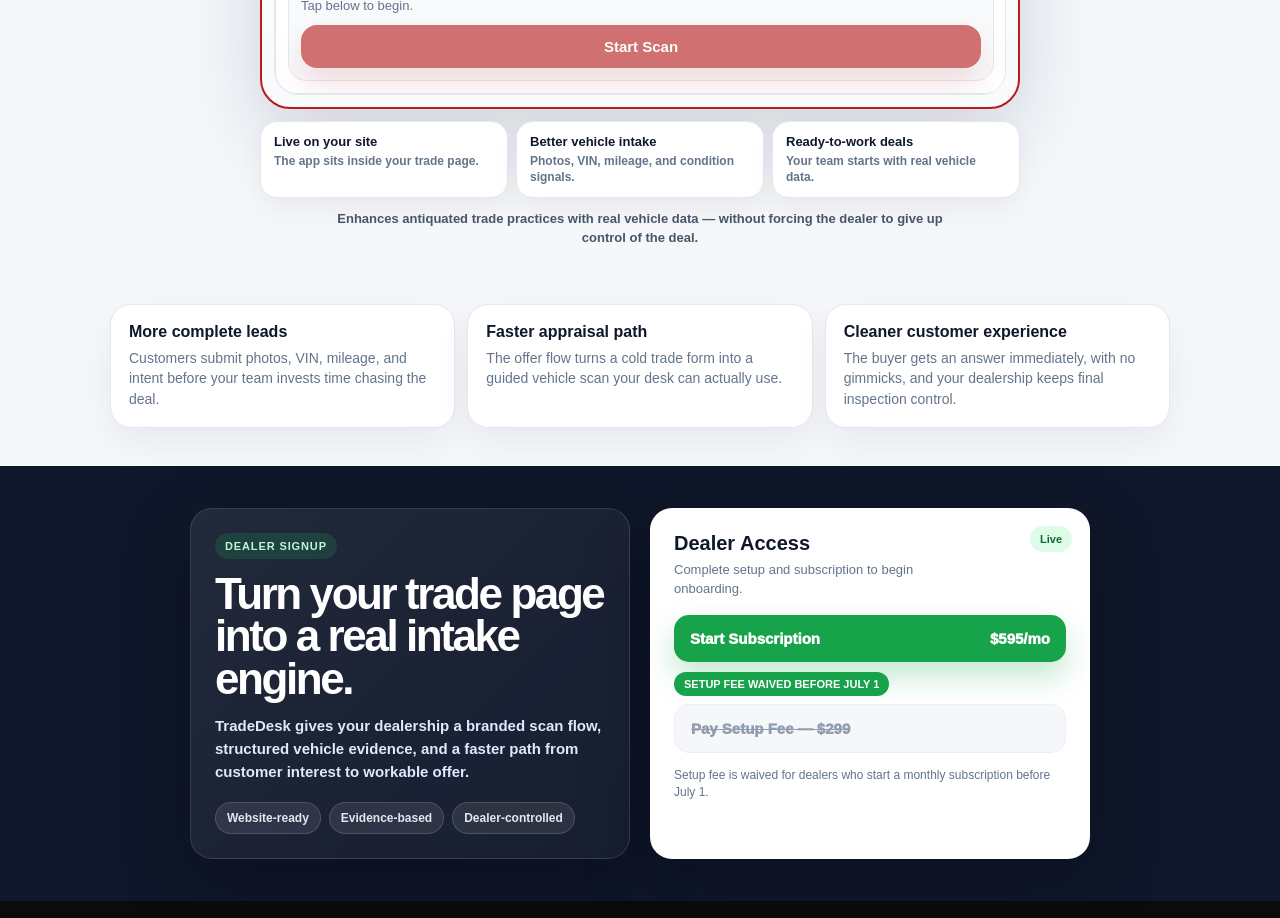
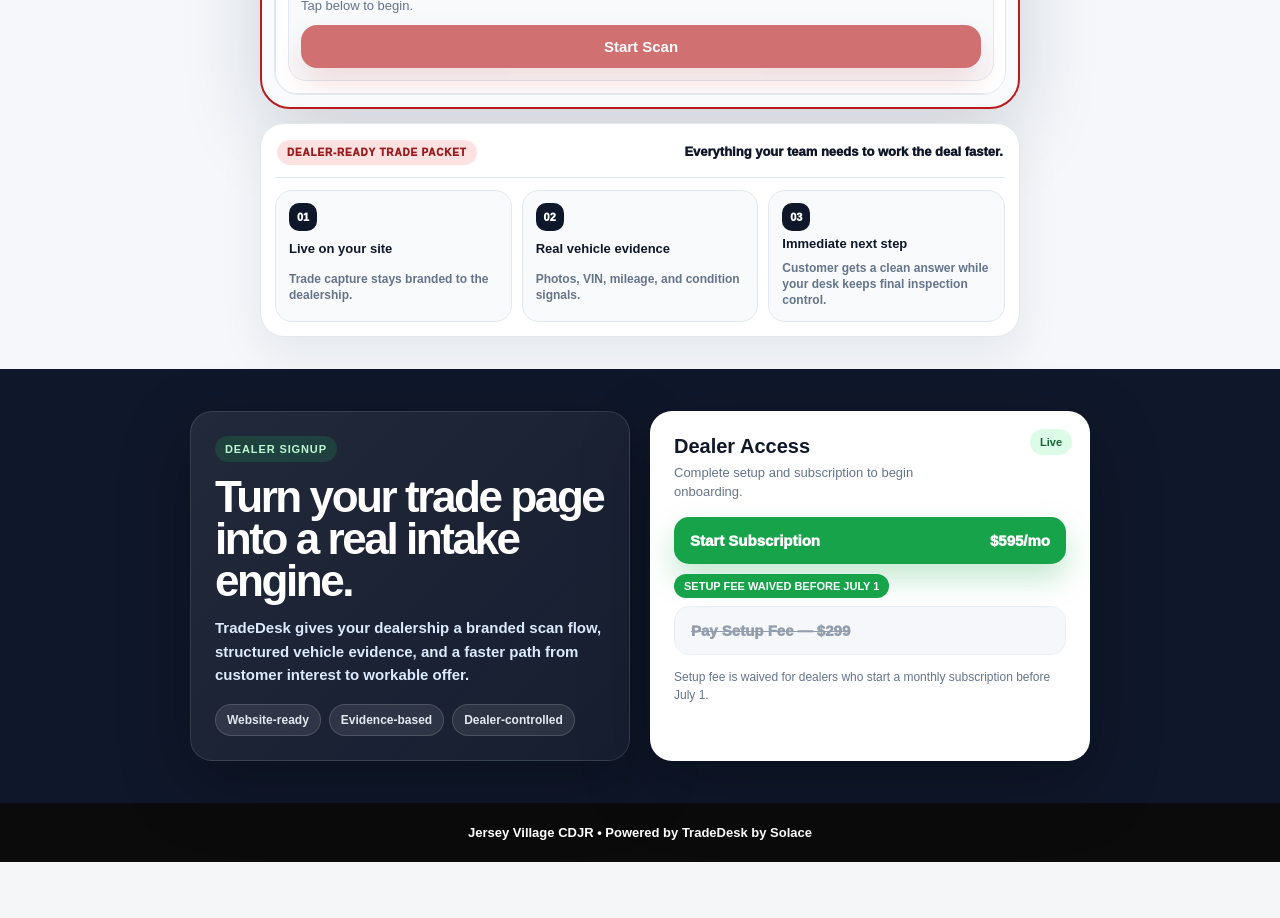
Before and after one commit to zlomke76-del/solacetrade, a Next.js app: page / in a window 1280 px wide. Shown: the part 960-1878 px from the top of the page. After the commit the page ends 1822 px from the top, so only its background shows below. Built offline with nearby package versions, Linux system fonts and the light colour scheme.

Commit message:
Update page.tsx

```diff
--- a/app/page.tsx
+++ b/app/page.tsx
@@ -16,7 +16,6 @@
       <style>{`
         @media (max-width: 980px) {
           .hero-vehicle-art { display: none !important; }
-          .dealer-advantage-grid { grid-template-columns: 1fr !important; }
           .dealer-clarity-grid { grid-template-columns: 1fr !important; }
           .dealer-signup-grid { grid-template-columns: 1fr !important; }
         }
@@ -273,59 +272,29 @@
           </div>
         </div>
 
-        <div className="dealer-clarity-grid" style={{ marginTop: 12, display: "grid", gridTemplateColumns: "repeat(3, minmax(0, 1fr))", gap: 8 }}>
-          <div style={dealerClarityCard}>
-            <strong style={dealerClarityTitle}>Live on your site</strong>
-            <span style={dealerClarityBody}>The app sits inside your trade page.</span>
+        <div style={dealerPacketBar}>
+          <div style={dealerPacketHeader}>
+            <span style={dealerPacketEyebrow}>Dealer-ready trade packet</span>
+            <strong style={dealerPacketTitle}>Everything your team needs to work the deal faster.</strong>
           </div>
-          <div style={dealerClarityCard}>
-            <strong style={dealerClarityTitle}>Better vehicle intake</strong>
-            <span style={dealerClarityBody}>Photos, VIN, mileage, and condition signals.</span>
+
+          <div className="dealer-clarity-grid" style={dealerPacketGrid}>
+            <div style={dealerPacketItem}>
+              <span style={dealerPacketIcon}>01</span>
+              <strong style={dealerClarityTitle}>Live on your site</strong>
+              <span style={dealerClarityBody}>Trade capture stays branded to the dealership.</span>
+            </div>
+            <div style={dealerPacketItem}>
+              <span style={dealerPacketIcon}>02</span>
+              <strong style={dealerClarityTitle}>Real vehicle evidence</strong>
+              <span style={dealerClarityBody}>Photos, VIN, mileage, and condition signals.</span>
+            </div>
+            <div style={dealerPacketItem}>
+              <span style={dealerPacketIcon}>03</span>
+              <strong style={dealerClarityTitle}>Immediate next step</strong>
+              <span style={dealerClarityBody}>Customer gets a clean answer while your desk keeps final inspection control.</span>
+            </div>
           </div>
-          <div style={dealerClarityCard}>
-            <strong style={dealerClarityTitle}>Ready-to-work deals</strong>
-            <span style={dealerClarityBody}>Your team starts with real vehicle data.</span>
-          </div>
-        </div>
-
-        <p
-          style={{
-            margin: "12px auto 0",
-            maxWidth: 620,
-            textAlign: "center",
-            color: "#475569",
-            fontSize: 13,
-            fontWeight: 800,
-            lineHeight: 1.45,
-          }}
-        >
-          Enhances antiquated trade practices with real vehicle data — without forcing the dealer to give up control of the deal.
-        </p>
-      </section>
-
-      <section style={{ padding: "24px 18px 38px" }}>
-        <div
-          className="dealer-advantage-grid"
-          style={{
-            maxWidth: 1060,
-            margin: "0 auto",
-            display: "grid",
-            gridTemplateColumns: "repeat(3, minmax(0, 1fr))",
-            gap: 12,
-          }}
-        >
-          {[
-            ["More complete leads", "Customers submit photos, VIN, mileage, and intent before your team invests time chasing the deal."],
-            ["Faster appraisal path", "The offer flow turns a cold trade form into a guided vehicle scan your desk can actually use."],
-            ["Cleaner customer experience", "The buyer gets an answer immediately, with no gimmicks, and your dealership keeps final inspection control."],
-          ].map(([title, body]) => (
-            <div key={title} style={advantageCard}>
-              <strong style={{ display: "block", fontSize: 16 }}>{title}</strong>
-              <p style={{ margin: "7px 0 0", color: "#64748b", fontSize: 14, lineHeight: 1.45 }}>
-                {body}
-              </p>
-            </div>
-          ))}
         </div>
       </section>
 
@@ -578,12 +547,71 @@
   border: "1px solid #e2e8f0",
 };
 
-const dealerClarityCard: CSSProperties = {
+const dealerPacketBar: CSSProperties = {
+  marginTop: 14,
+  padding: 14,
+  borderRadius: 24,
+  background: "white",
+  border: "1px solid #e2e8f0",
+  boxShadow: "0 18px 46px rgba(15,23,42,0.07)",
+};
+
+const dealerPacketHeader: CSSProperties = {
+  display: "flex",
+  alignItems: "center",
+  justifyContent: "space-between",
+  gap: 12,
+  padding: "2px 2px 12px",
+  borderBottom: "1px solid #e2e8f0",
+};
+
+const dealerPacketEyebrow: CSSProperties = {
+  padding: "7px 10px",
+  borderRadius: 999,
+  background: "#fee2e2",
+  color: "#991b1b",
+  fontSize: 10,
+  fontWeight: 950,
+  letterSpacing: "0.08em",
+  textTransform: "uppercase",
+  whiteSpace: "nowrap",
+};
+
+const dealerPacketTitle: CSSProperties = {
+  color: "#0f172a",
+  fontSize: 13,
+  fontWeight: 950,
+  textAlign: "right",
+  lineHeight: 1.25,
+};
+
+const dealerPacketGrid: CSSProperties = {
+  marginTop: 12,
+  display: "grid",
+  gridTemplateColumns: "repeat(3, minmax(0, 1fr))",
+  gap: 10,
+};
+
+const dealerPacketItem: CSSProperties = {
+  display: "grid",
+  gap: 5,
   padding: "12px 13px",
   borderRadius: 17,
-  background: "white",
+  background: "#f8fafc",
   border: "1px solid #e2e8f0",
-  boxShadow: "0 12px 28px rgba(15,23,42,0.05)",
+};
+
+const dealerPacketIcon: CSSProperties = {
+  width: 28,
+  height: 28,
+  borderRadius: 10,
+  display: "inline-flex",
+  alignItems: "center",
+  justifyContent: "center",
+  background: "#0f172a",
+  color: "white",
+  fontSize: 11,
+  fontWeight: 950,
 };
 
 const dealerClarityTitle: CSSProperties = {
@@ -600,14 +628,6 @@
   fontSize: 12,
   lineHeight: 1.35,
   fontWeight: 700,
-};
-
-const advantageCard: CSSProperties = {
-  padding: 18,
-  borderRadius: 21,
-  background: "white",
-  border: "1px solid #e2e8f0",
-  boxShadow: "0 14px 36px rgba(15,23,42,0.06)",
 };
 
 const darkPill: CSSProperties = {
```
